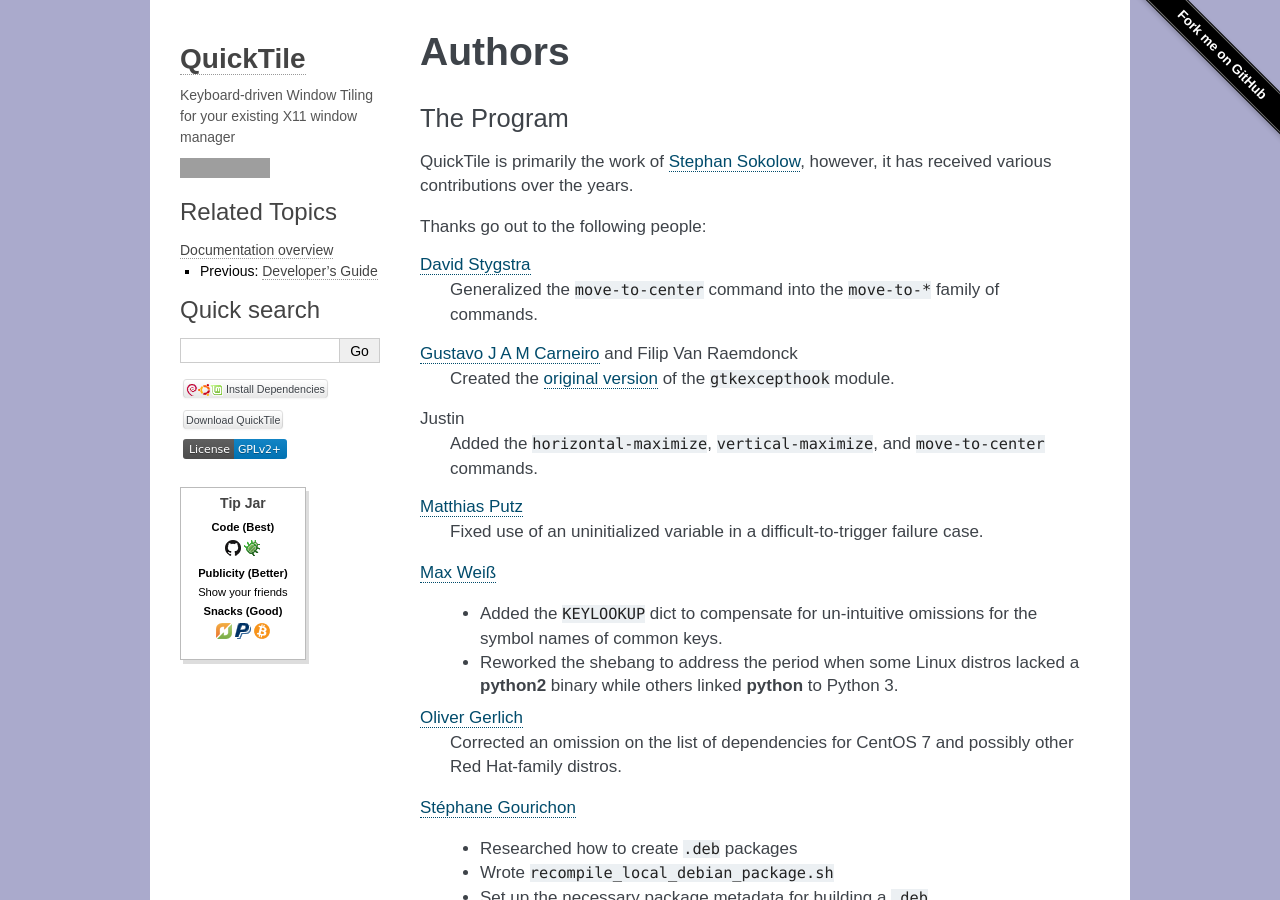
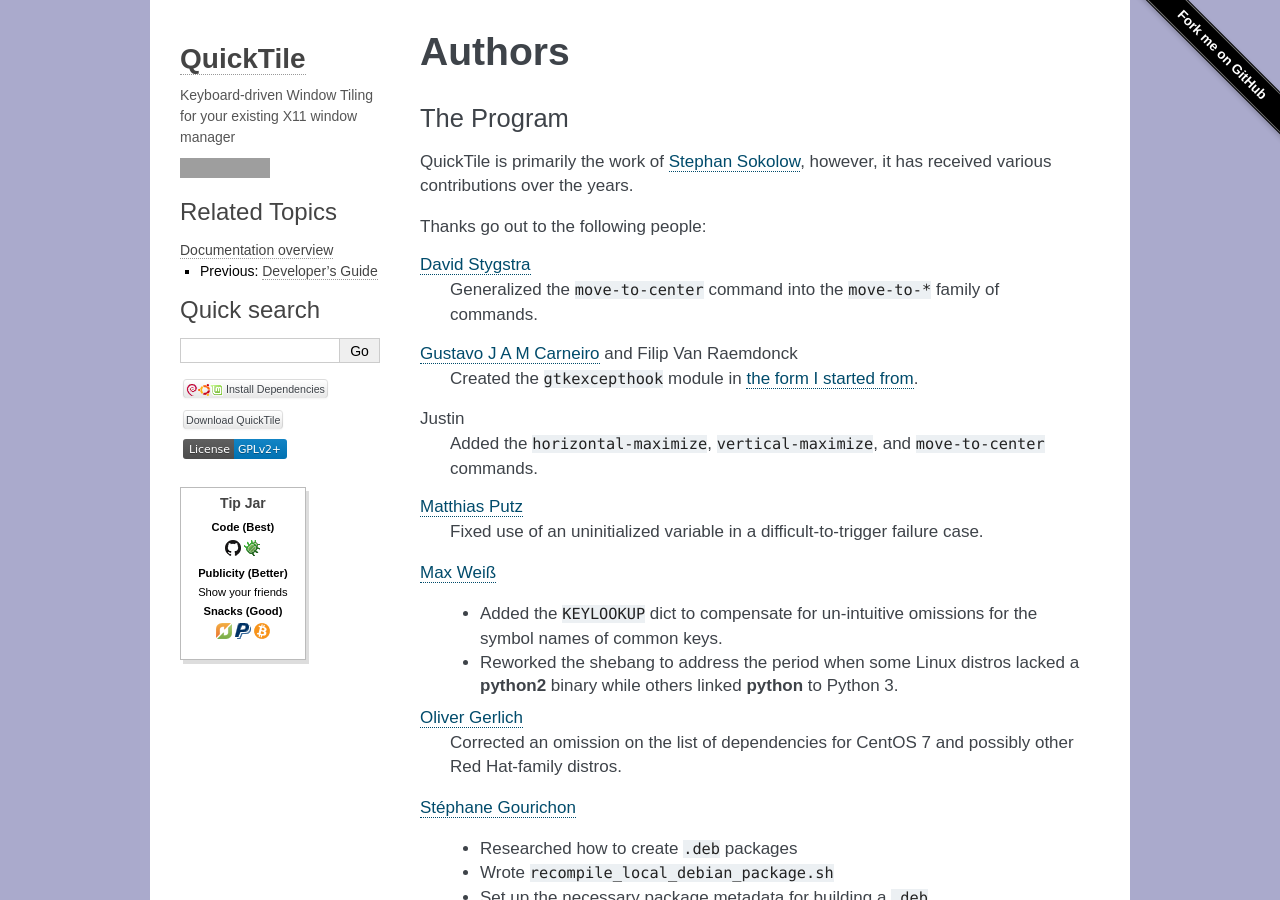
Before and after one commit to ssokolow/quicktile, a Sphinx documentation site: the page built from docs/authors/index.rst, in a window 1280 px wide and 900 px high. Built offline with Sphinx 7.4.7, drawn with Linux system fonts in a browser that asks for light colours; grey boxes are pictures that could not be loaded.

Commit message:
Clarify "original version" for "gtkexcepthook" in Authors.

```diff
--- a/docs/authors/index.rst
+++ b/docs/authors/index.rst
@@ -30,9 +30,8 @@
     of commands.
 
 `Gustavo J A M Carneiro`_ and Filip Van Raemdonck
-    Created the `original version
-    <https://gist.github.com/sysfs/f0fce1fd90ddede02701fd5fcaee3304>`_ of the
-    ``gtkexcepthook`` module.
+    Created the ``gtkexcepthook`` module in `the form I started from
+    <https://gist.github.com/sysfs/f0fce1fd90ddede02701fd5fcaee3304>`_.
 
 Justin
     Added the ``horizontal-maximize``, ``vertical-maximize``, and
```
Also changed, not shown: 1 other file.
